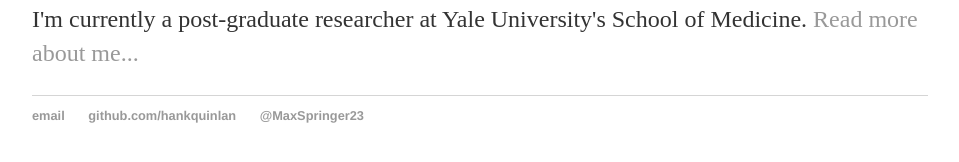
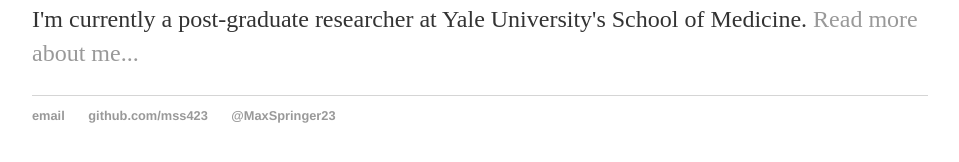
Before and after one commit to mss423/mss423.github.io, a Jekyll site: the page built from index.html, in a window 1280 px wide. Shown: the part 304-466 px from the top of the page, without its empty margins (160-1119 px from the left). Built offline with Jekyll 4.4.1, drawn with Linux system fonts in a browser that asks for light colours.

Commit message:
Update default.html

```diff
--- a/_layouts/default.html
+++ b/_layouts/default.html
@@ -22,7 +22,7 @@
 			<footer>
 	    		<ul>
 	        		<li><a href="mailto:max.springer@yale.edu">email</a></li>
-	        		<li><a href="https://github.com/mss423">github.com/hankquinlan</a></li>
+	        		<li><a href="https://github.com/mss423">github.com/mss423</a></li>
 				<li><a href="https://twitter.com/maxspringer23">@MaxSpringer23</a></li>
 				</ul>
 			</footer>
```
